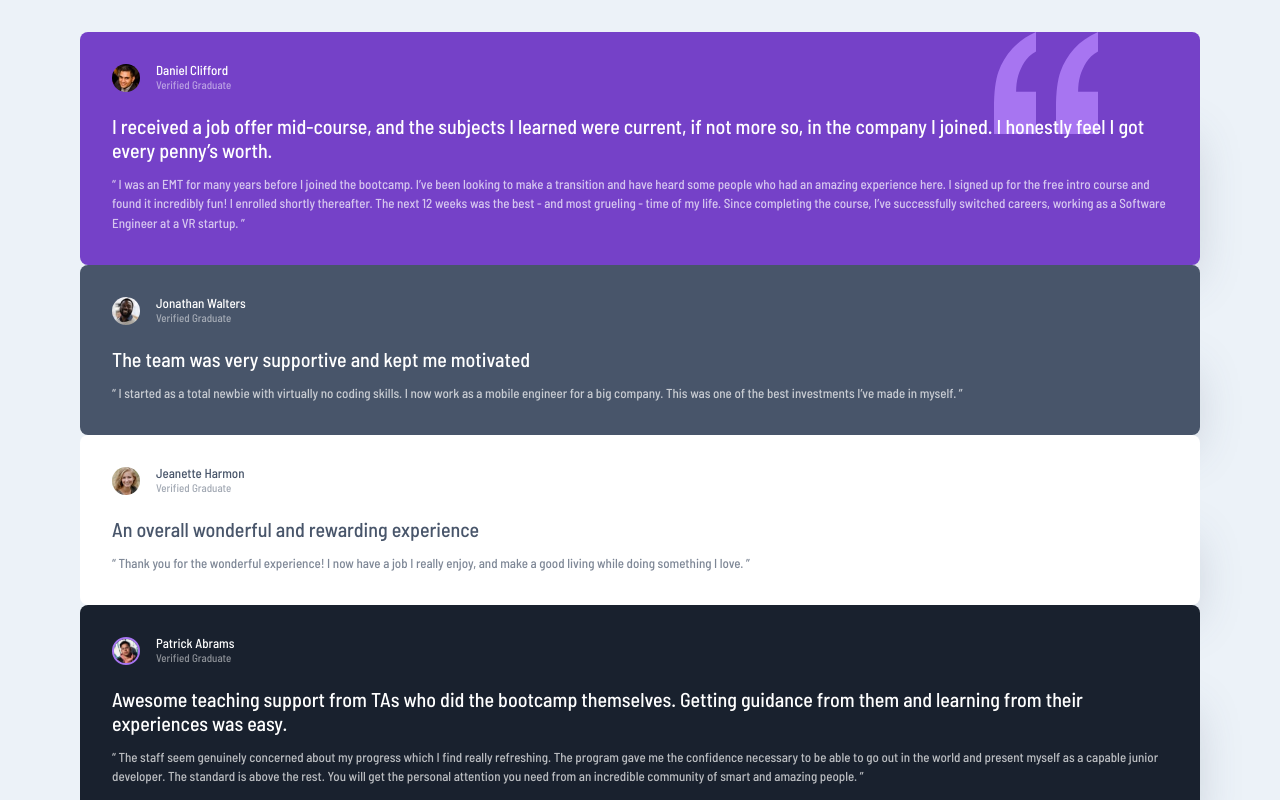
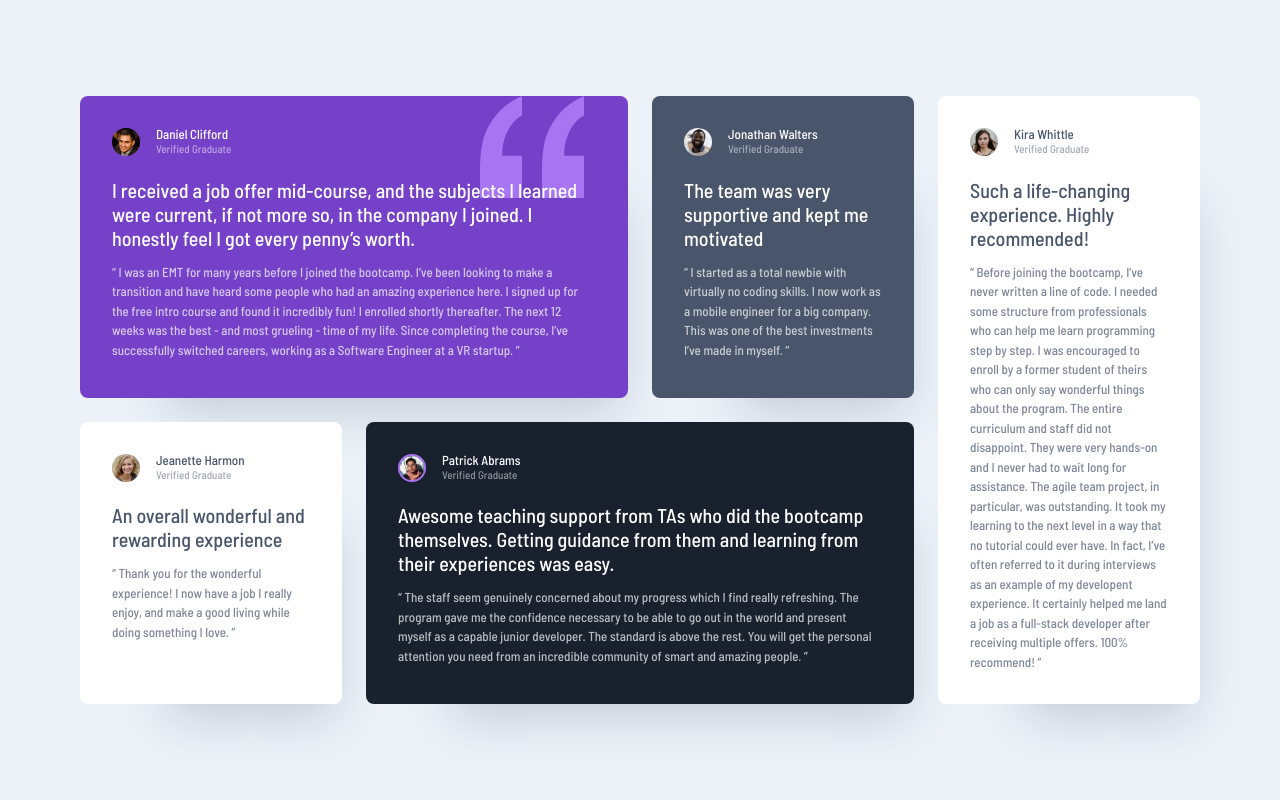
Before and after one commit to danilabogdan/FEM-grid, a plain HTML site: page index.html in a window 1280 px wide. Shown: the top 800 px of the page. Drawn offline with Linux system fonts and the light colour scheme.

Commit message:
Created the layout with grid

```diff
--- a/style-grid.css
+++ b/style-grid.css
@@ -90,3 +90,22 @@ select {
     scroll-behavior: auto !important;
   }
 }
+
+
+.testimonial-grid {
+  display: grid;
+  gap: 1.5rem;
+  grid-template-columns: repeat(4, 1fr);
+}
+
+
+.grid-col-span-2 {
+  grid-column: span 2;
+}
+
+.testimonial:last-child {
+  /* background: red; */
+  grid-column-start: 4;
+  grid-row-start: 1;
+  grid-row-end: 3;
+}
```
